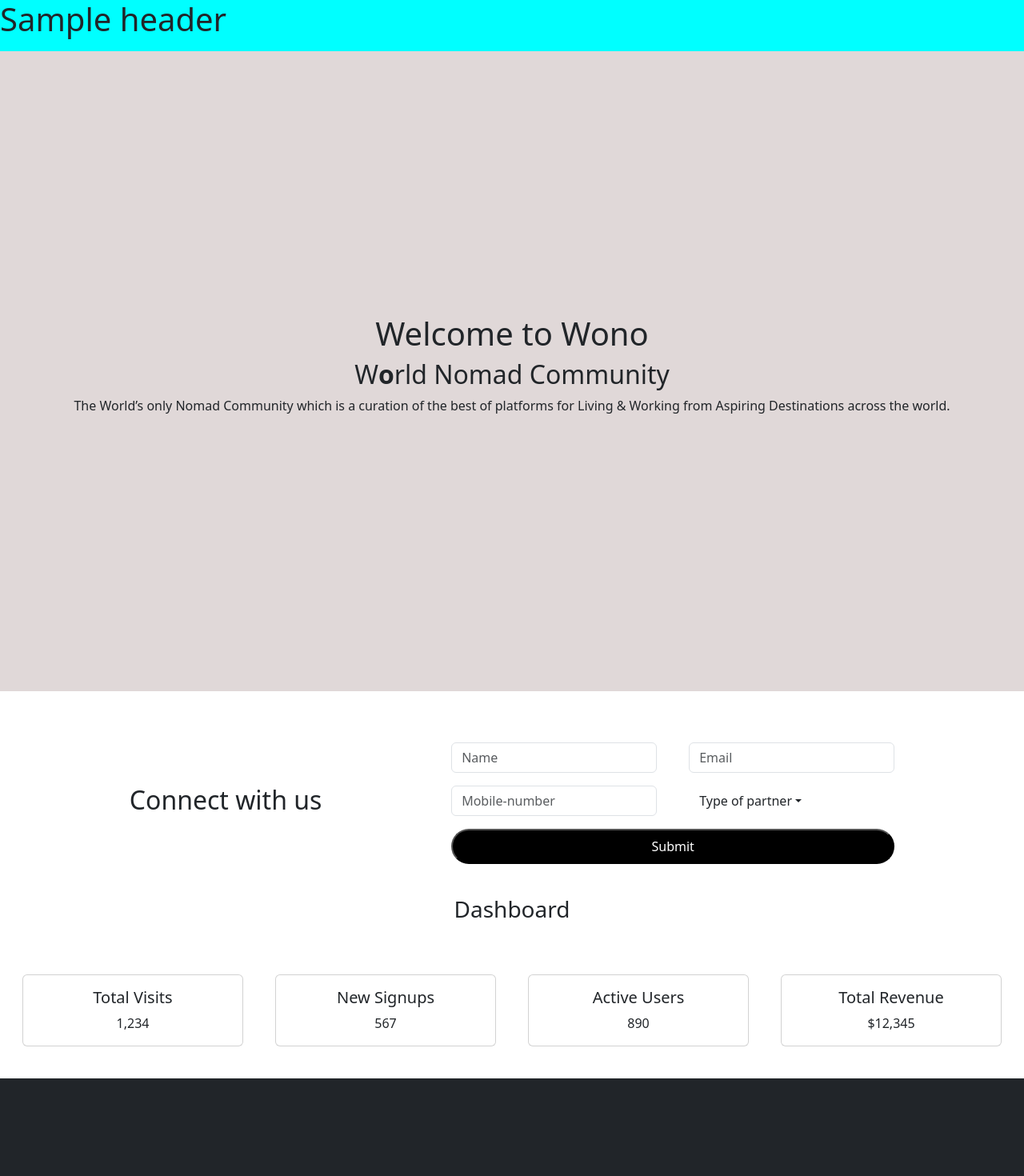
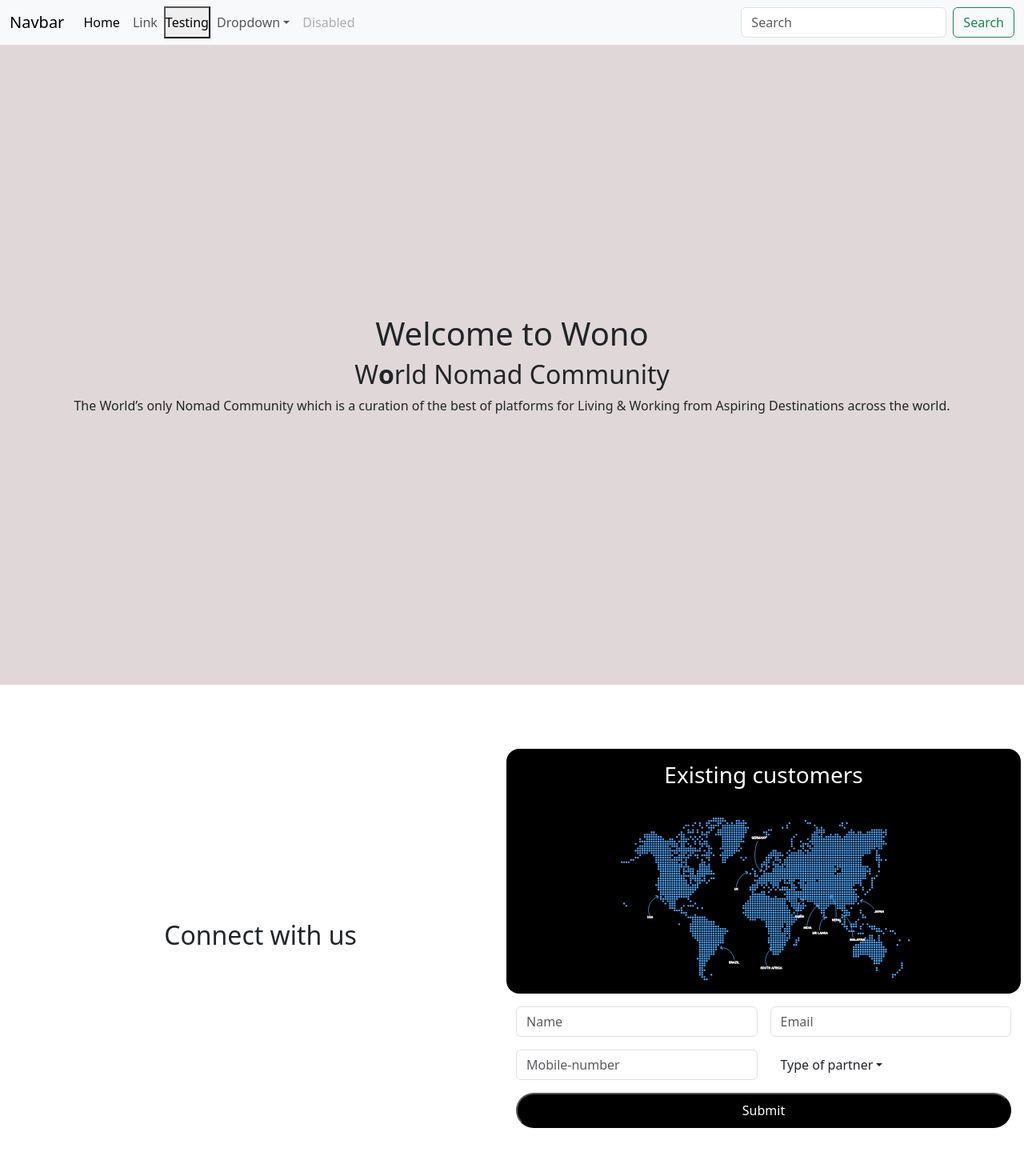
Before and after one commit to AiwinrajWono/Wono, a React (Create React App) app in the folder frontend/: page / in a window 1280 px wide. Shown: the top 1470 px of the page at 80% size. Built offline with nearby package versions, Linux system fonts and the light colour scheme.

Commit message:
fix responsiveness add image add components

```diff
--- a/frontend/package.json
+++ b/frontend/package.json
@@ -10,6 +10,7 @@
     "react": "^18.3.1",
     "react-bootstrap": "^2.10.4",
     "react-dom": "^18.3.1",
+    "react-router-dom": "^6.26.0",
     "react-scripts": "5.0.1",
     "web-vitals": "^2.1.4"
   },
--- a/frontend/src/App.js
+++ b/frontend/src/App.js
@@ -1,9 +1,14 @@
+import { Routes, Route } from 'react-router-dom';
 import AppStruct from './structure/AppStruct';
+import CompTest from './pages/CompTest';
 
 function App() {
   return (
     <div className="App">
-     <AppStruct />
+     <Routes>
+      <Route path="/" element={<AppStruct />} />
+      <Route path="/test" element={<CompTest />} />
+     </Routes>
     </div>
   );
 }
--- a/frontend/src/components/Nav.js
+++ b/frontend/src/components/Nav.js
@@ -1,33 +1,50 @@
 import React from 'react'
-import Button from 'react-bootstrap/Button';
-import Container from 'react-bootstrap/Container';
-import Form from 'react-bootstrap/Form';
-import Nav from 'react-bootstrap/Nav';
-import Navbar from 'react-bootstrap/Navbar';
-import NavDropdown from 'react-bootstrap/NavDropdown';
+import { useNavigate } from 'react-router-dom'
 
 const NavBar = () => {
+  const navigate = useNavigate()
+  const handleTest = ()=>{
+    navigate('/test')
+  }
   return (
     <>
-     <Navbar bg="dark" data-bs-theme="dark" collapseOnSelect expand="sm">
-        <Container>
-          <Navbar.Brand href="#home">Navbar</Navbar.Brand>
-          <Nav className="me-auto">
-            <Nav.Link href="#home">Home</Nav.Link>
-            <Nav.Link href="#features">Features</Nav.Link>
-            <Nav.Link href="#pricing">Pricing</Nav.Link>
-          </Nav>
-          <Form className="d-flex">
-            <Form.Control
-              type="search"
-              placeholder="Search"
-              className="me-2"
-              aria-label="Search"
-            />
-            <Button variant="outline-success">Search</Button>
-          </Form>
-        </Container>
-      </Navbar>
+      <nav className="navbar navbar-expand-lg bg-body-tertiary">
+        <div className="container-fluid">
+          <a className="navbar-brand" href="#">Navbar</a>
+          <button className="navbar-toggler" type="button" data-bs-toggle="collapse" data-bs-target="#navbarSupportedContent" aria-controls="navbarSupportedContent" aria-expanded="false" aria-label="Toggle navigation">
+            <span className="navbar-toggler-icon"></span>
+          </button>
+          <div className="collapse navbar-collapse" id="navbarSupportedContent">
+            <ul className="navbar-nav me-auto mb-2 mb-lg-0">
+              <li className="nav-item">
+                <a className="nav-link active" aria-current="page" href="#">Home</a>
+              </li>
+              <li className="nav-item">
+                <a className="nav-link" onClick={handleTest}>Link</a>
+              </li>
+              <button onClick={handleTest}>Testing</button>
+              <li className="nav-item dropdown">
+                <a className="nav-link dropdown-toggle" href="#" role="button" data-bs-toggle="dropdown" aria-expanded="false">
+                  Dropdown
+                </a>
+                <ul className="dropdown-menu">
+                  <li><a className="dropdown-item" href="#">Action</a></li>
+                  <li><a className="dropdown-item" href="#">Another action</a></li>
+
+                  <li><a className="dropdown-item" href="#">Something else here</a></li>
+                </ul>
+              </li>
+              <li className="nav-item">
+                <a className="nav-link disabled" aria-disabled="true">Disabled</a>
+              </li>
+            </ul>
+            <form className="d-flex" role="search">
+              <input className="form-control me-2" type="search" placeholder="Search" aria-label="Search" />
+                <button className="btn btn-outline-success" type="submit">Search</button>
+            </form>
+          </div>
+        </div>
+      </nav>
 
     </>
   )
--- a/frontend/src/index.js
+++ b/frontend/src/index.js
@@ -4,11 +4,14 @@ import './index.css';
 import App from './App';
 import 'bootstrap/dist/css/bootstrap.min.css';
 import reportWebVitals from './reportWebVitals';
+import {BrowserRouter} from 'react-router-dom'
 
 const root = ReactDOM.createRoot(document.getElementById('root'));
 root.render(
   <React.StrictMode>
+    <BrowserRouter>
     <App />
+    </BrowserRouter>
   </React.StrictMode>
 );
 
--- a/frontend/src/layout/AppHeader.js
+++ b/frontend/src/layout/AppHeader.js
@@ -1,13 +1,12 @@
 import React from 'react'
-import './header.css'
+import NavBar from '../components/Nav'
+
 const AppHeader = () => {
   return (
-    <div>
-        <div className='header-style'>
-        <h1>Sample header</h1>
+      <>
+      <NavBar/>
 
-        </div>
-    </div>
+    </>
   )
 }
 
--- /dev/null
+++ b/frontend/src/pages/CompTest.js
@@ -0,0 +1,72 @@
+import { useState } from 'react';
+import Button from 'react-bootstrap/Button';
+import Modal from 'react-bootstrap/Modal';
+import Col from 'react-bootstrap/Col';
+import Row from 'react-bootstrap/Row';
+import Toast from 'react-bootstrap/Toast';
+
+
+function Example() {
+  const [show, setShow] = useState(false);
+
+  const handleClose = () => setShow(false);
+  const handleShow = () => setShow(true);
+
+  const [showA, setShowA] = useState(false);
+  const [showB, setShowB] = useState(true);
+
+  const toggleShowA = () => setShowA(!showA);
+  const toggleShowB = () => setShowB(!showB);
+
+  return (
+    <div style={{padding:'4rem', gap:'1rem',display:'grid'}}>
+
+        <h1>Modal</h1>
+      <Button variant="primary" onClick={handleShow}>
+        Launch demo modal
+      </Button>
+
+    {/* Modal config */}
+
+      <Modal show={show} onHide={handleClose}>
+        <Modal.Header closeButton>
+          <Modal.Title>Modal heading</Modal.Title>
+        </Modal.Header>
+        <Modal.Body>Woohoo, you are reading this text in a modal!</Modal.Body>
+        <Modal.Footer>
+          <Button variant="secondary" onClick={handleClose}>
+            Close
+          </Button>
+          <Button variant="primary" onClick={handleClose}>
+            Save Changes
+          </Button>
+        </Modal.Footer>
+      </Modal>
+
+{/* Toast config */}
+
+<Row>
+      <Col md={6} className="mb-2">
+      <h1>Popvers</h1>
+        <Button onClick={toggleShowA} className="mb-2">
+          Toggle popover <strong>with</strong> Animation
+        </Button>
+        <Toast show={showA} onClose={toggleShowA}>
+          <Toast.Header>
+            <img
+              src="holder.js/20x20?text=%20"
+              className="rounded me-2"
+              alt=""
+            />
+            <strong className="me-auto">Bootstrap</strong>
+            <small>11 mins ago</small>
+          </Toast.Header>
+          <Toast.Body>Woohoo, you're reading this text in a Toast!</Toast.Body>
+        </Toast>
+      </Col>
+      </Row>
+    </div>
+  );
+}
+
+export default Example;
--- a/frontend/src/pages/Homepage.js
+++ b/frontend/src/pages/Homepage.js
@@ -1,5 +1,6 @@
 import React from 'react'
 import '../styles/bodyHome.css'
+import World_map from '../assets/World_map.svg'
 const Homepage = () => {
     return (
         <>
@@ -7,16 +8,26 @@ const Homepage = () => {
                 <div className='container'>
                     <h1>Welcome to Wono</h1>
                     <h2>W<b>o</b>rld Nomad Community</h2>
-                    <p>The World’s only Nomad Community which is a curation of the best of platforms for Living & Working from Aspiring Destinations across the world.</p>
+                    <span style={{ textAlign: 'center' }}>The World’s only Nomad Community which is a curation of the best of platforms for Living & Working from Aspiring Destinations across the world.</span>
                 </div>
             </div>
             <div className='form-section'>
                 <div className='grid1-form'>
                     <h2>Connect with us</h2>
                 </div>
-                <div className='grid2-form'>
+                <div>
 
                     <div className="row" style={{ gap: '1rem', marginBottom: '1rem' }}>
+                        <div className='world-map' style={{borderRadius:'1rem'}} >
+                            <div className="world-title">
+                                <h3>Existing customers</h3>
+                            </div>
+                            <div className='image-space' >
+                                <img className="image-world"
+                                    src={World_map} style={{objectFit:'contain'}}  />
+                            </div>
+                        </div>
+                        <div className='grid2-form'>
                             <div className="col">
                                 <input type="text" className="form-control" placeholder="Name" aria-label="name" />
                             </div>
@@ -24,7 +35,10 @@ const Homepage = () => {
                                 <input type="text" className="form-control" placeholder="Email" aria-label="email" />
                             </div>
                         </div>
+                    </div>
                     <div className="row" style={{ gap: '1rem', marginBottom: '1rem' }} >
+                        <div className='grid2-form'>
+
                             <div className="col" >
                                 <input type="text" className="form-control" placeholder="Mobile-number" aria-label="mobile-number" />
                             </div>
@@ -40,6 +54,7 @@ const Homepage = () => {
                                     </ul>
                                 </div>
                             </div>
+                        </div>
 
                     </div>
                     <div className="button_space">
@@ -49,10 +64,10 @@ const Homepage = () => {
                 </div>
             </div>
 
-            <div className="mt-4" style={{textAlign:'center', padding:'1rem'}}>
+            <div className="mt-4" style={{ textAlign: 'center', padding: '1rem' }}>
                 <h3>Dashboard</h3>
                 <div className="dashboard-section">
-                <div className="row" style={{ gap: '1rem',width:'100%' }}>
+                    <div className="row" style={{ gap: '1rem', width: '100%' }}>
                         <div className="col">
                             <div className="card text-center">
                                 <div className="card-body">
@@ -90,6 +105,16 @@ const Homepage = () => {
 
             </div>
 
+            <div className='world-map'>
+                <div className="world-title">
+                    <h3>Existing customers</h3>
+                </div>
+                <div className='image-space' >
+                    <img className="image-world"
+                        src={World_map} />
+                </div>
+            </div>
+
         </>
     )
 }
--- a/frontend/src/structure/AppStruct.js
+++ b/frontend/src/structure/AppStruct.js
@@ -8,7 +8,6 @@ const AppStruct = () => {
     <div>
       <AppHeader />
       <AppBody />
-      <br></br>
       <AppFooter/>
     </div>
   )
--- a/frontend/src/styles/bodyHome.css
+++ b/frontend/src/styles/bodyHome.css
@@ -1,10 +1,13 @@
+*{
+    margin: 0;
+    padding: 0;
+}
 .container{
     display: flex;
     flex-direction: column;
     align-items: center;
     justify-content: center;
     height: 100vh;
-
     margin: 0;
 }
 
@@ -14,19 +17,38 @@
     justify-content: center;
     background-color: rgb(224, 216, 216);
 }
-.grid2-form{
 
+.form-section{
+    display: grid;
+    gap: 10px;
+    margin-top: 4rem;
+    padding: 1rem;
 }
-.form-section{
+
+@media (min-width : 60em) {
+    .form-section{
+        grid-template-columns: repeat(2, 1fr);
+    }
+}
+.grid1-form{
     display: flex;
     align-items: center;
-    justify-content: space-evenly;
-    margin-top: 4rem;
+    justify-content: center;
+}
+.grid2-form{
+    display: grid;
+    gap: 1rem;
+}
+@media (min-width : 40em) {
+    .grid2-form{
+        grid-template-columns: repeat(2,1fr);
+    }
 }
 .button_space{
     display: flex;
     align-items: center;
     justify-content: center ;
+
 }
 .submit-button{
     width: 100%;
@@ -44,3 +66,28 @@
     width: 100%;
     margin-top: 4rem;
 }
+
+/* world map */
+
+.world-map{
+    display: flex;
+    flex-direction: column;
+    background-color: black;
+    color: white;
+
+}
+.world-title{
+    text-align: center;
+    padding: 1rem;
+
+}
+.image-space{
+    display: flex;
+    align-items: center;
+    justify-content: center;
+}
+.image-world{
+    background-color: black;
+    width: 60%;
+    border-radius: 1rem;
+}
```
Also changed, not shown: frontend/src/components/Footer.js (+8 -8 lines), frontend/src/assets/World_map.svg (added), 1 other file (tests, documents, lock files or other folders). Lines whose indentation alone changed are shown as unchanged.
